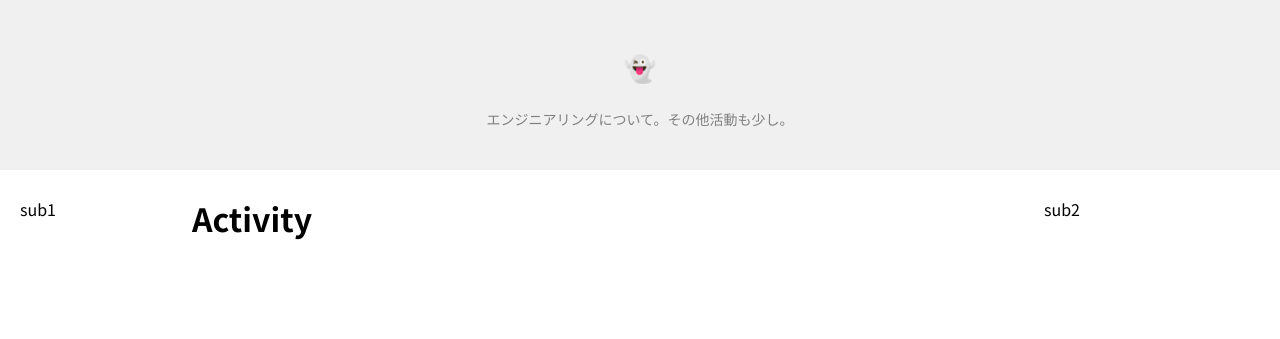
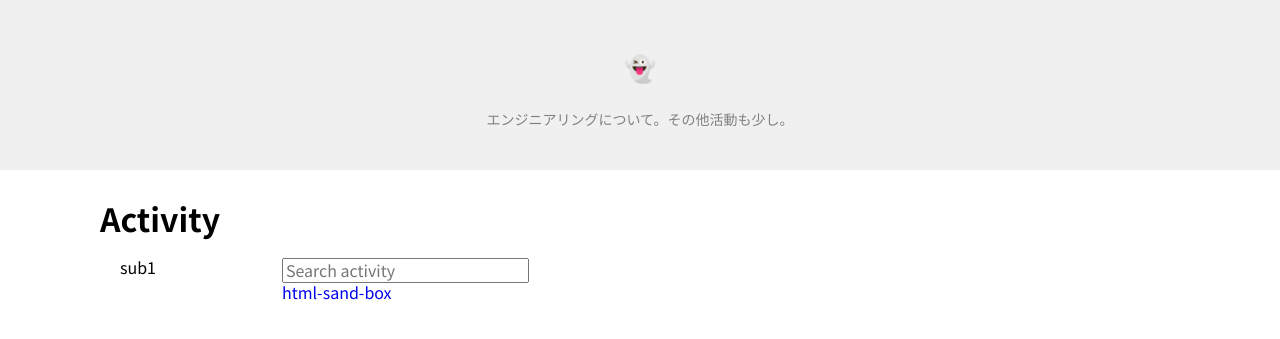
Before and after one commit to shoet/blog-flask, a Flask app: page / in a window 1280 px wide. Shown: the top 339 px of the page. Run offline with Flask 3, Linux system fonts and the light colour scheme; data that the repository does not hold is empty; parts of the project's set-up code (start-up, migrations or seed data) failed here and were passed over.

Commit message:
CSSのリファクタリング

```diff
--- a/apps/blog/templates/blog/index.html
+++ b/apps/blog/templates/blog/index.html
@@ -1,31 +1,32 @@
 {% extends 'blog/base.html' %}
 {% block title %}Home{% endblock %}
 {% block content %}
-<div class="home-sub1">
+<article id="home">
+    <h1>Activity</h1>
+    <div class="ly_sub1">
         sub1
     </div>
-<div class="home-main">
-    <h1>Activity</h1>
+    <div class="ly_main">
         {% for post_item in post_items %}
-    <div class="card">
+        <div class="bl_card_width">
             <a href="{{ url_for('blog.edit_item', post_item_id=post_item.id) }}"></a>
-        <div class="card-img">
+            <div class="bl_card_width_image_wrapper">
                 <img src="{{ post_item.thumbnail_image_name|thumbnail_image_file_storage_public }}" alt="thumbnail">
             </div>
-        <div class="card-content">
-            <div class="card-title">
+            <div class="bl_card_width_content_wrapper">
+                <div class="title">
                     {{ post_item.title }}
                 </div>
-            <div class="card-detail">
+                <div class="detail">
                     {{ post_item.description }}
                 </div>
-            <div class="card-tags">
+                <div class="tags">
                     <ul>
-                    <li class="card-posted">
+                        <li class="subTitle">
                             {{ post_item.created_at.strftime('%Y.%m.%d') }}
                         </li>
                         {% for tag in post_item.post_tags %}
-                    <li class="card-tag">{{ tag.tag_name }}</li>
+                        <li class="tag bg_black">{{ tag.tag_name }}</li>
                         {% endfor %}
                     </ul>
                 </div>
@@ -33,7 +34,13 @@
         </div>
         {% endfor %}
     </div>
-<div class="home-sub2">
-    sub2
+    <div class="ly_sub2">
+        <div class="">
+            <input type="text" placeholder="Search activity">
         </div>
+        <div class="html-sandbox">
+            <a href="https://pages.shoet.team/" style="text-decoration: none;">html-sand-box</a>
+        </div>
+    </div>
+</article>
 {% endblock %}
--- a/apps/static/css/style.css
+++ b/apps/static/css/style.css
@@ -32,28 +32,30 @@
 }
 .page-content {
     font-family: 'Noto Sans JP', sans-serif;
-    padding-top: 30px;
+    padding: 30px 100px;
 }
 
 /* home page */
-.home-main h1 {
+#home h1 {
     margin-top: 0px;
 }
-.home-sub1, .home-main, .home-sub2 {
+#home .ly_sub1,
+#home .ly_sub2,
+#home .ly_main {
     float: left;
 }
-.home-sub1 {
+#home .ly_sub1 {
+    width: 15%;
     padding: 0px 20px;
-    width: 15%;
 }
-.home-main {
+#home .ly_main {
     width: 65%;
 }
-.home-sub2 {
+#home .ly_sub2 {
+    width: 20%;
     padding: 0px 20px;
-    width: 20%;
 }
-.card {
+.bl_card_width {
     margin-bottom: 20px;
     border: 0px solid black;
     border-radius: 6px;
```
Also changed, not shown: other parts of apps/static/css/style.css (+30 -21 lines). Lines whose indentation alone changed are shown as unchanged.
